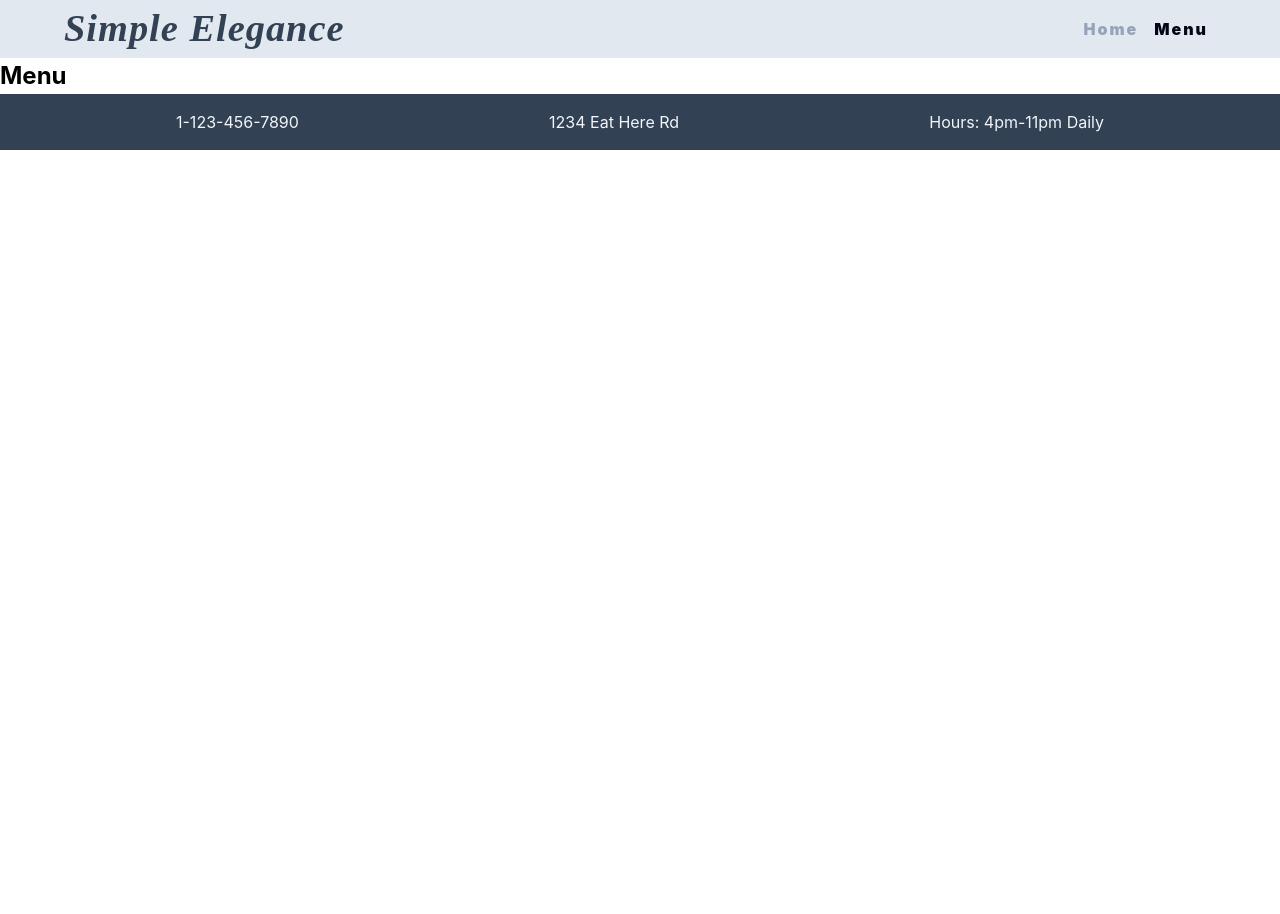
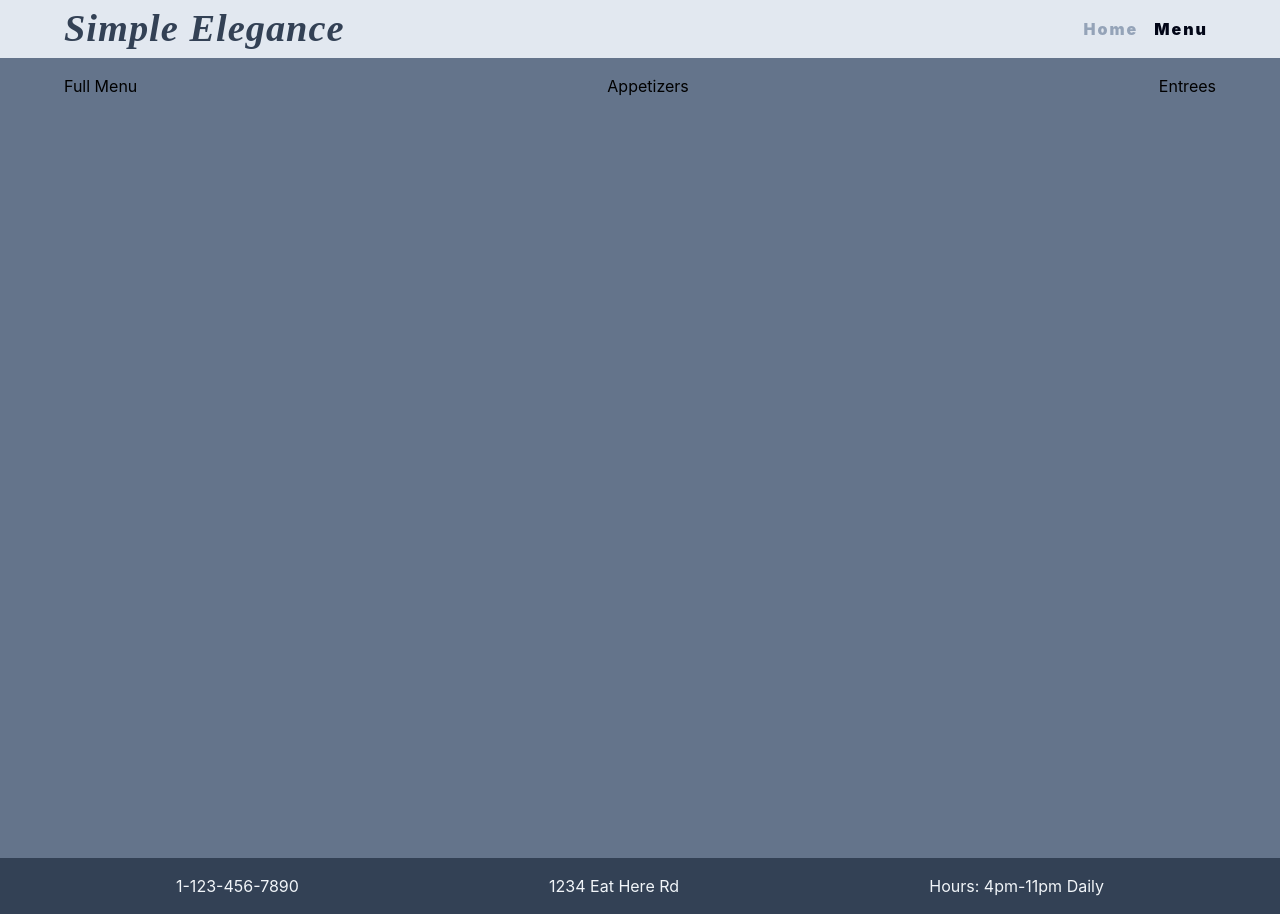
Before and after one commit to ken-cherry/restaurant-vite, a React (Vite) app: page /menu in a window 1280 px wide. Before the commit the page ends 800 px from the top, so only its background shows below. Built offline with nearby package versions, Linux system fonts and the light colour scheme.

Commit message:
Styled: menu

```diff
--- a/src/components/Navbar.jsx
+++ b/src/components/Navbar.jsx
@@ -54,7 +54,7 @@ const Wrapper = styled.nav`
     padding: 0.5rem 0.5rem 0.5rem 0;
     transition: var(--transition);
     letter-spacing: 2px;
-    text-decoration: none;
+    /* text-decoration: none; */
   }
   .nav-link:hover {
     color: var(--slate-950);
--- a/src/index.css
+++ b/src/index.css
@@ -3,6 +3,8 @@
 ::before {
   margin: 0;
   padding: 0;
+  list-style: none;
+  text-decoration: none;
   /* box-sizing: border-box; */
 }
 
--- a/src/pages/Menu.jsx
+++ b/src/pages/Menu.jsx
@@ -1,12 +1,45 @@
 import React from "react";
 import { Link } from "react-router-dom";
+import styled from "styled-components";
 
 const Menu = () => {
   return (
-    <section>
-      <h2>Menu</h2>
-    </section>
+    <Wrapper>
+      <div className="menu-center">
+        <div className="menu-selection">
+          <ul>
+            <li>full menu</li>
+            <li>appetizers</li>
+            <li>entrees</li>
+          </ul>
+        </div>
+      </div>
+    </Wrapper>
   );
 };
 
+const Wrapper = styled.section`
+  background: var(--slate-500);
+
+  .menu-center {
+    height: 100vh;
+    text-transform: capitalize;
+  }
+  .menu-selection {
+    width: var(--view-width);
+    margin: 0 auto;
+    padding: 1rem;
+  }
+  ul {
+    display: flex;
+    flex-direction: row;
+    justify-content: space-between;
+  }
+  @media (min-width: 768px) {
+    .ul {
+      margin: 1rem 7rem;
+    }
+  }
+`;
+
 export default Menu;
```
